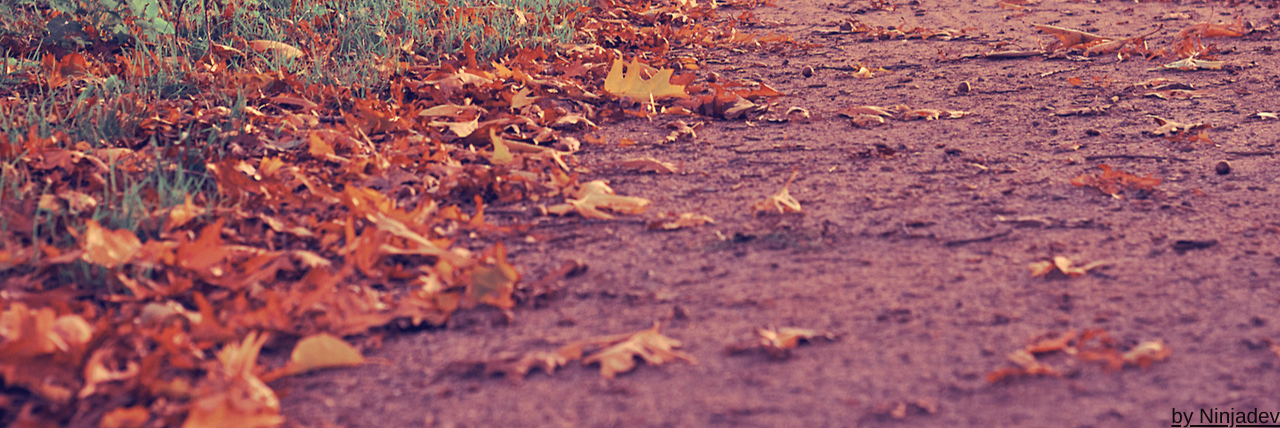
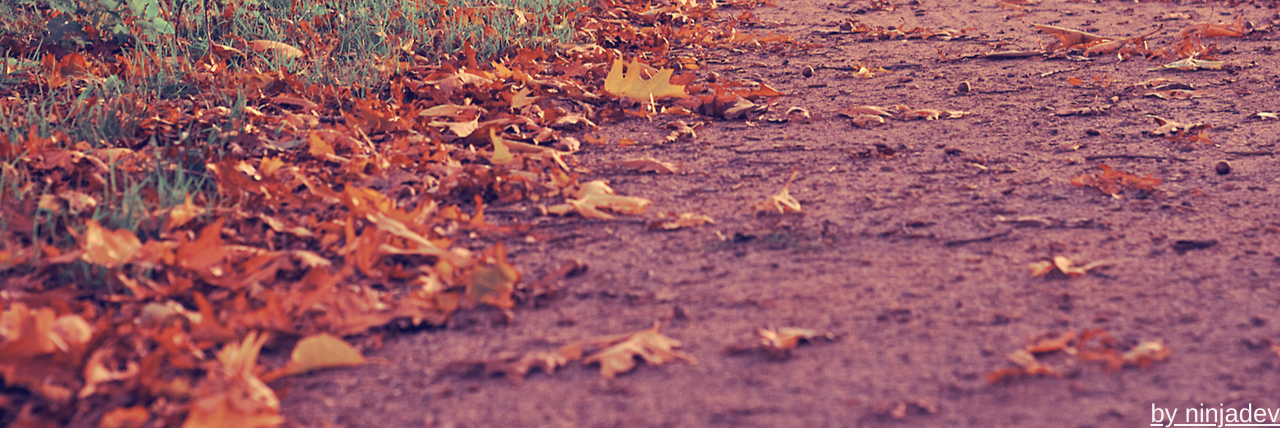
Before and after one commit to ninjadev/nin.sexy, a plain HTML site: page index.html in a window 1280 px wide. Shown: the part 372-800 px from the top of the page. Drawn offline with Linux system fonts and the light colour scheme.

Commit message:
Beautifize by in corner

```diff
--- a/index.html
+++ b/index.html
@@ -9,7 +9,7 @@
 	<body>
 		<div class='splash'>n&nbsp;i&nbsp;n</div>
 		<div class='footer'>
-			<a href='irc://irc.efnet.org/ninjadev'>by Ninjadev</a>
+			<a href='irc://irc.efnet.org/ninjadev'>by ninjadev</a>
 		</div>
 
 	</body>
--- a/style.css
+++ b/style.css
@@ -12,7 +12,7 @@ body {
 	background-position: center;
 	background-size: cover;
 	background-repeat: no-repeat;
-	color: rgba(3, 3, 3, 0.92);
+	color: rgba(255, 255, 255, 0.92);
 	height: 100%;
 }
 
@@ -30,13 +30,13 @@ body {
 }
 
 .footer {
-	font-size: 1.3em;;
+	font-size: 1.6em;;
 	text-align:right;
 	position: fixed;
 	right: 0;
 	bottom: 0;
 	font-family: 'Helvetica Neue','Helvetica','Arial',sans-serif;
-	font-weight: 200;
+	font-weight: 100;
 }
 
 a{
```
